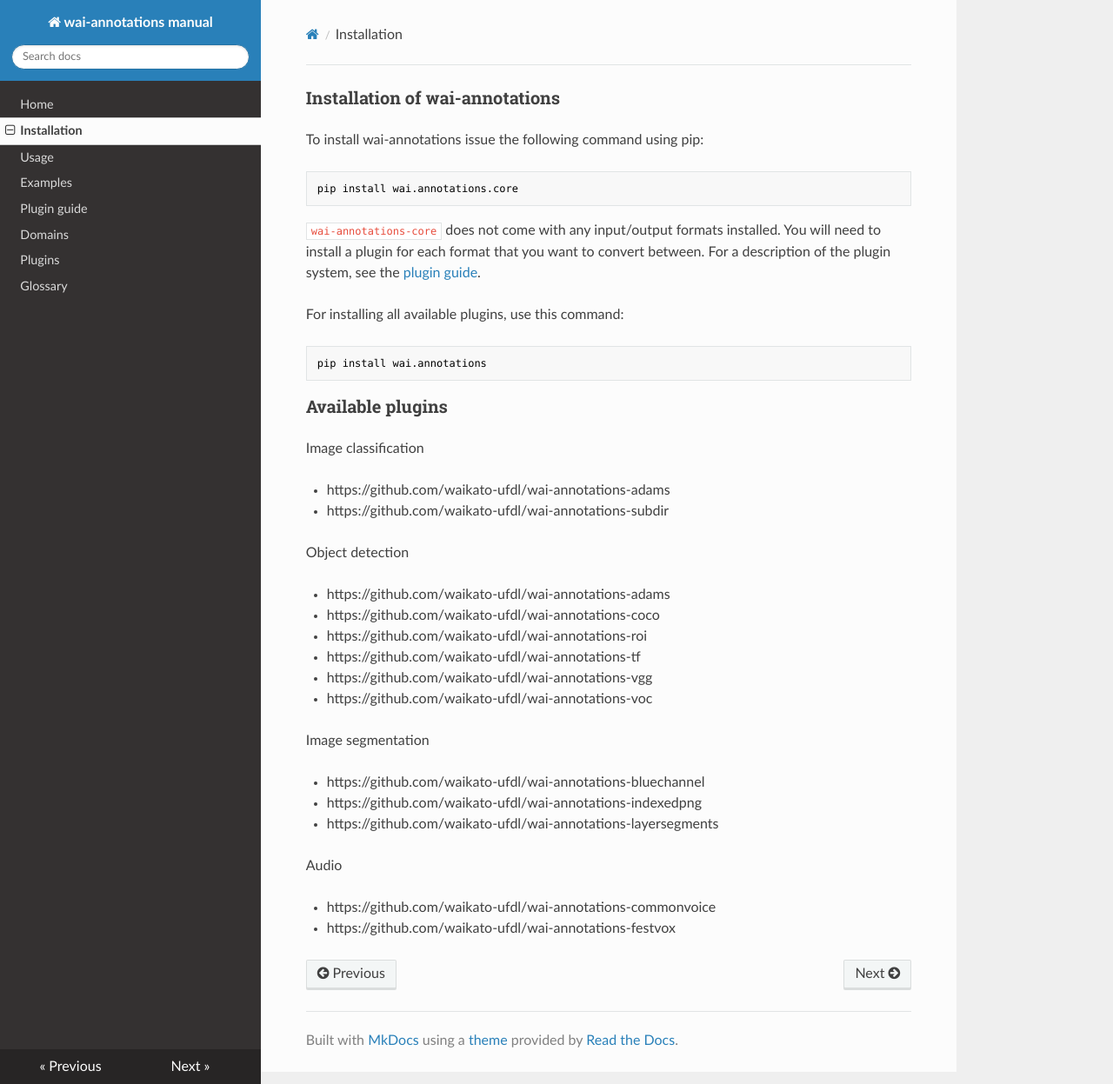
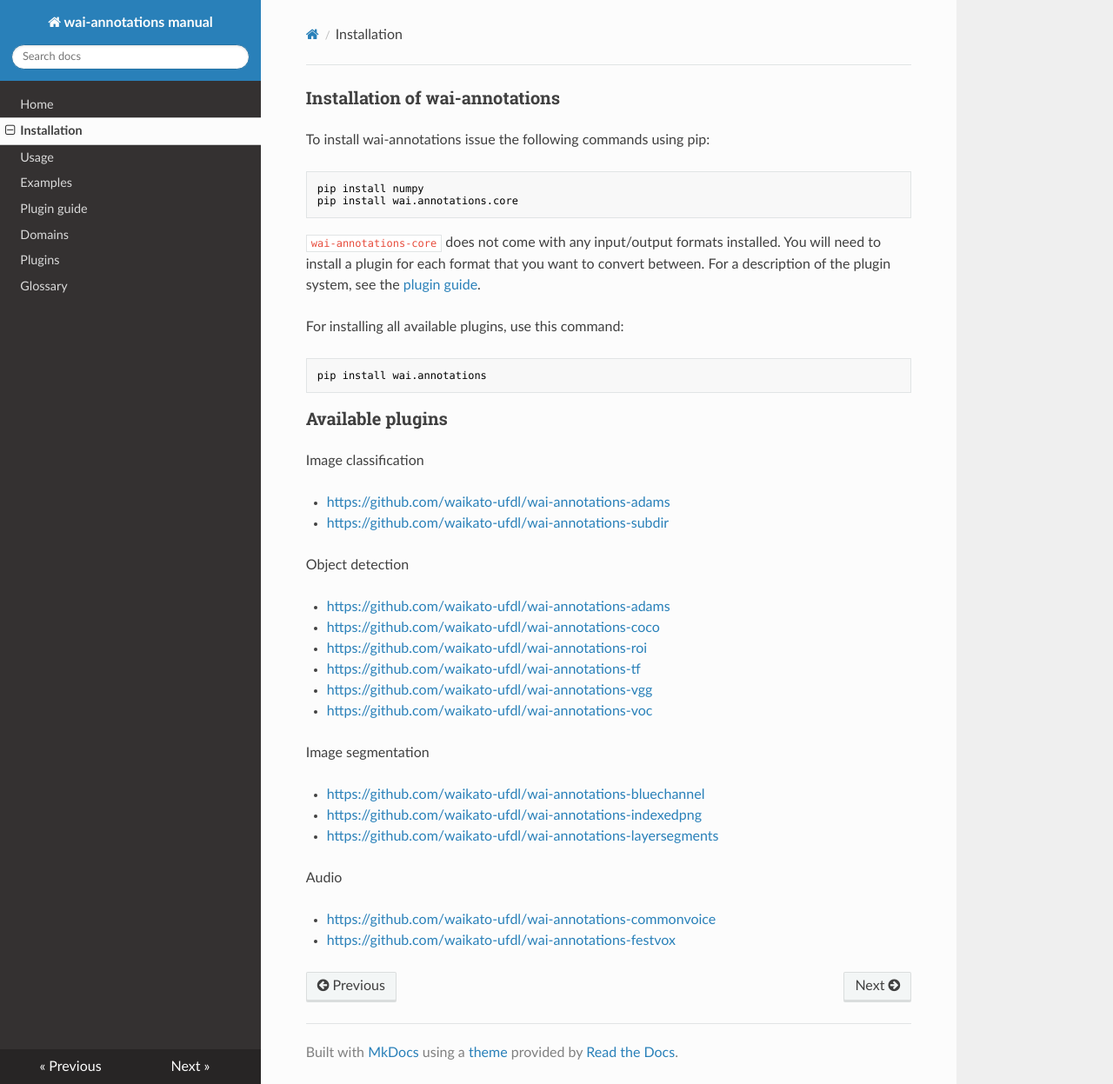
Before and after one commit to waikato-ufdl/wai-annotations-manual, an MkDocs documentation site: the page built from docs/install.md, in a window 1280 px wide and 1247 px high. Shown: the whole window at 87% size. Built offline with MkDocs 1.6.1, drawn with Linux system fonts in a browser that asks for light colours; nearby versions of some CDN libraries; some of the changed lines change nothing that is shown.

Commit message:
added separate numpy pip command; linked other repos

````diff
--- a/docs/install.md
+++ b/docs/install.md
@@ -1,8 +1,9 @@
 # Installation of wai-annotations
 
-To install wai-annotations issue the following command using pip:
+To install wai-annotations issue the following commands using pip:
 
 ```commandline
+pip install numpy
 pip install wai.annotations.core
 ```
 
@@ -19,25 +20,25 @@ pip install wai.annotations
 
 Image classification
 
-  * https://github.com/waikato-ufdl/wai-annotations-adams
-  * https://github.com/waikato-ufdl/wai-annotations-subdir
+  * [https://github.com/waikato-ufdl/wai-annotations-adams](https://github.com/waikato-ufdl/wai-annotations-adams)
+  * [https://github.com/waikato-ufdl/wai-annotations-subdir](https://github.com/waikato-ufdl/wai-annotations-subdir)
 
 Object detection
 
-  * https://github.com/waikato-ufdl/wai-annotations-adams
-  * https://github.com/waikato-ufdl/wai-annotations-coco
-  * https://github.com/waikato-ufdl/wai-annotations-roi
-  * https://github.com/waikato-ufdl/wai-annotations-tf
-  * https://github.com/waikato-ufdl/wai-annotations-vgg
-  * https://github.com/waikato-ufdl/wai-annotations-voc
+  * [https://github.com/waikato-ufdl/wai-annotations-adams](https://github.com/waikato-ufdl/wai-annotations-adams)
+  * [https://github.com/waikato-ufdl/wai-annotations-coco](https://github.com/waikato-ufdl/wai-annotations-coco)
+  * [https://github.com/waikato-ufdl/wai-annotations-roi](https://github.com/waikato-ufdl/wai-annotations-roi)
+  * [https://github.com/waikato-ufdl/wai-annotations-tf](https://github.com/waikato-ufdl/wai-annotations-tf)
+  * [https://github.com/waikato-ufdl/wai-annotations-vgg](https://github.com/waikato-ufdl/wai-annotations-vgg)
+  * [https://github.com/waikato-ufdl/wai-annotations-voc](https://github.com/waikato-ufdl/wai-annotations-voc)
 
 Image segmentation
 
-  * https://github.com/waikato-ufdl/wai-annotations-bluechannel
-  * https://github.com/waikato-ufdl/wai-annotations-indexedpng
-  * https://github.com/waikato-ufdl/wai-annotations-layersegments
+  * [https://github.com/waikato-ufdl/wai-annotations-bluechannel](https://github.com/waikato-ufdl/wai-annotations-bluechannel)
+  * [https://github.com/waikato-ufdl/wai-annotations-indexedpng](https://github.com/waikato-ufdl/wai-annotations-indexedpng)
+  * [https://github.com/waikato-ufdl/wai-annotations-layersegments](https://github.com/waikato-ufdl/wai-annotations-layersegments)
 
 Audio
 
-  * https://github.com/waikato-ufdl/wai-annotations-commonvoice
-  * https://github.com/waikato-ufdl/wai-annotations-festvox
+  * [https://github.com/waikato-ufdl/wai-annotations-commonvoice](https://github.com/waikato-ufdl/wai-annotations-commonvoice)
+  * [https://github.com/waikato-ufdl/wai-annotations-festvox](https://github.com/waikato-ufdl/wai-annotations-festvox)
````
